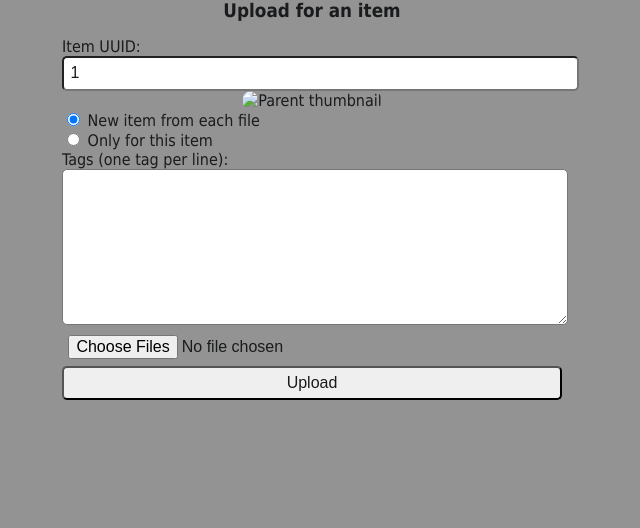
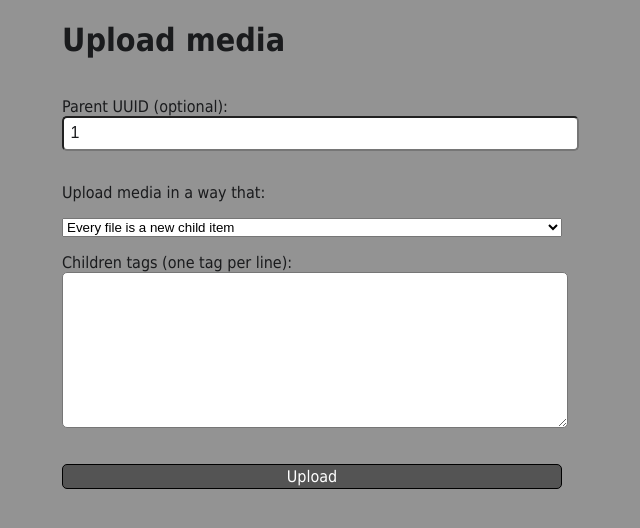
Before and after one commit to IgorZyktin/omoide, a Python web app: template omoide/presentation/templates/upload.html in a window 1280 px wide. Shown: the part 174-702 px from the top of the page, without its empty margins (328-968 px from the left). Run offline with Jinja, Linux system fonts and the light colour scheme; the template is opened without the code that fills it: most values are stand-ins (such as "Sample title", 1, 10 or a date in 2020); some libraries are stand-ins or nearby versions.

Commit message:
feat: new dummy upload

```diff
--- a/omoide/presentation/static/crud.js
+++ b/omoide/presentation/static/crud.js
@@ -32,6 +32,15 @@ function gatherItemParameters() {
         name: $('#item_name').val(),
         tags: tags,
         permissions: permissions,
+    }
+}
+
+function gatherUploadParameters() {
+    // gather information from upload fields
+    return {
+        parent_uuid: $('#parent_uuid').val() || null,
+        as_children: $('#upload_as').val() === 'children',
+        tags: splitLines($('#item_tags').val()),
     }
 }
 
@@ -114,6 +123,11 @@ async function deleteItem(endpoint) {
     } catch (err) {
         throw err
     }
+}
+
+async function uploadMediaForItem(button, parameters) {
+    // upload given media to the site storage
+    console.log(parameters)
 }
 
 async function request(endpoint, payload, callback) {
--- a/omoide/presentation/templates/create_item.html
+++ b/omoide/presentation/templates/create_item.html
@@ -10,7 +10,7 @@
 
 {% block body %}
     <div class="narrow-block">
-        <h3>Creation of an item</h3>
+        <h1>Creation of an item</h1>
         <label for="item_name">Item name:
             <input id="item_name"
                    type="text"
@@ -18,7 +18,7 @@
                    class="height-auto"/>
         </label>
 
-        <label for="parent_uuid">Parent UUID:
+        <label for="parent_uuid">Parent UUID (optional):
             <input id="parent_uuid"
                    type="text"
                    value="{{ parent_uuid }}"
--- a/omoide/presentation/templates/upload.html
+++ b/omoide/presentation/templates/upload.html
@@ -10,70 +10,49 @@
 
 {% block body %}
     <div class="narrow-block">
-        <h3>Upload for an item</h3>
-        <form enctype="multipart/form-data" method="post">
-            <label for="parent_uuid">Item UUID:
-                <input id="parent_uuid"
-                       name="parent_uuid"
-                       type="text"
-                       value="{{ parent_uuid }}"
-                       class="height-auto"
-                       required
-                       onchange="tryLoadingThumbnail('{{ user.uuid }}', '{{ request.url_for('static', path='empty.png') }}')"/>
-            </label>
+        <h1>Upload media</h1>
+        <label for="parent_uuid">Parent UUID (optional):
+            <input id="parent_uuid"
+                   type="text"
+                   value="{{ parent_uuid }}"
+                   class="height-auto"/>
+        </label>
 
-            {# TODO - uncomment this when name based search will be available #}
-            {#        <label for="parent_name">Parent name:#}
-            {#            <input id="parent_name"#}
-            {#                   type="text"#}
-            {#                   value=""#}
-            {#                   class="height-auto"/>#}
-            {#        </label>#}
+        <div id="parent_thumbnail" class="parent_thumbnail"></div>
 
-            <div class="parent_thumbnail">
-                <img id="item_thumbnail"
-                     src="{{ request.url_for('static', path='empty.png') }}"
-                     alt="Parent thumbnail"/>
-            </div>
+        <label for="upload_as">Upload media in a way that:</label>
+        <select id="upload_as">
+            <option value="children">Every file is a new child item</option>
+            <option value="target">File is used only for given parent</option>
+        </select>
 
-            <div>
-                <input type="radio"
-                       id="collection"
-                       name="collection"
-                       value="collection"
-                       checked>
-                <label for="collection">New item from each file</label>
-            </div>
+        <label for="item_tags">Children tags (one tag per line):<br>
+            <textarea id="item_tags" rows="10"></textarea>
+        </label>
 
-            <div>
-                <input type="radio"
-                       id="not_collection"
-                       name="collection"
-                       value="">
-                <label for="not_collection">Only for this item</label>
-            </div>
+        <div id="alerts"></div>
 
-            <label for="item_tags">Tags (one tag per line):<br>
-                <textarea name="tags" rows="10"></textarea>
-            </label>
-
-            <div>
-                <input name="files"
-                       type="file"
-                       multiple class="height-auto">
-            </div>
-
-            <div id="alerts"></div>
-            <input type="submit" value="Upload" class="height-auto">
-        </form>
-
+        <a id="upload_media_button"
+           href="javascript:void(0)"
+           title="Upload media"
+           class="button">Upload</a>
     </div>
 
     <script>
-        function updateThumbnail() {
-            tryLoadingThumbnail('{{ user.uuid }}', '{{ request.url_for('static', path='empty.png') }}')
-        }
-        window.onload = updateThumbnail;
+        $('#upload_media_button').click(function () {
+            uploadMediaForItem(this, gatherUploadParameters())
+        });
+
+        let thumbnailElement = $('#parent_thumbnail')
+        let uuidElement = $('#parent_uuid')
+
+        uuidElement.on('input', function () {
+            tryLoadingThumbnail(uuidElement, thumbnailElement)
+        });
+
+        $(document).ready(function () {
+            tryLoadingThumbnail(uuidElement, thumbnailElement)
+        });
     </script>
 
 {% endblock %}
```
